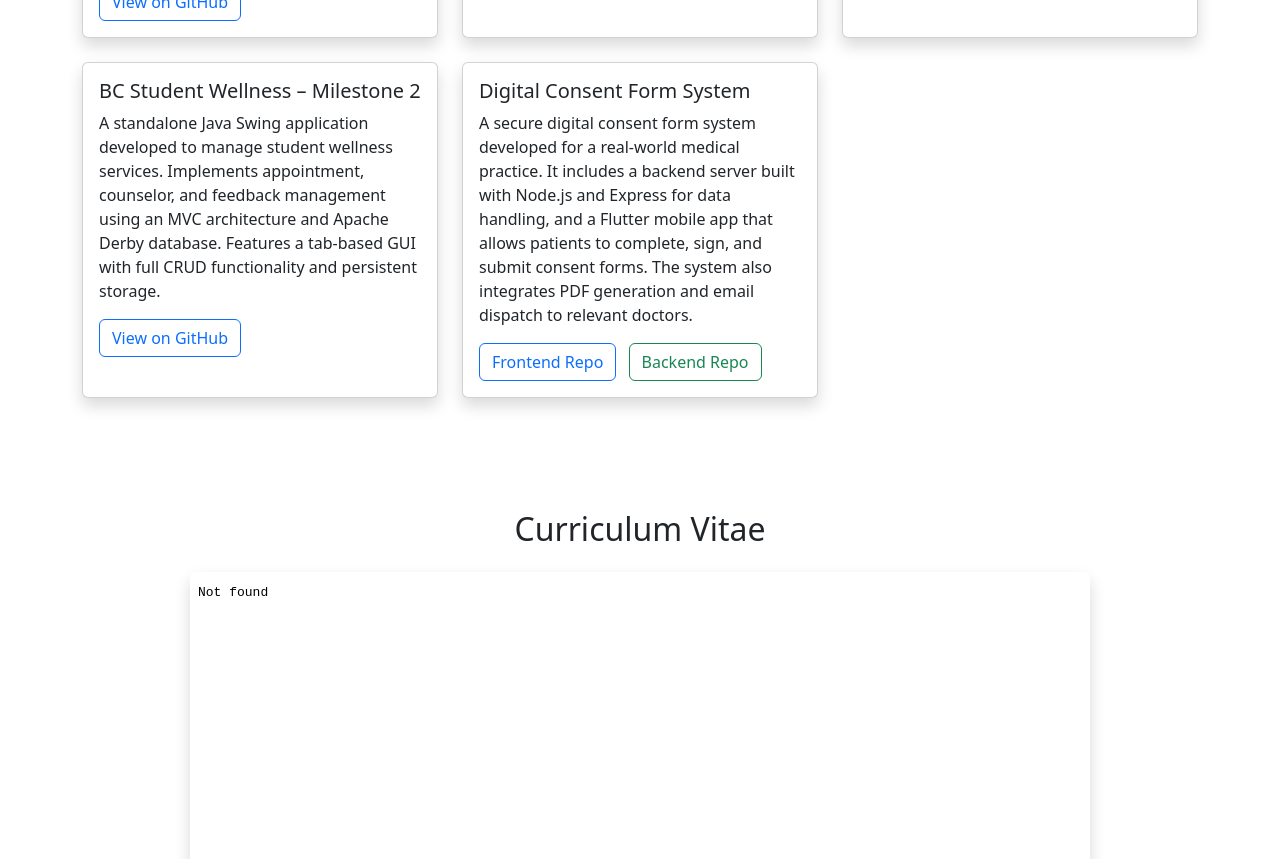
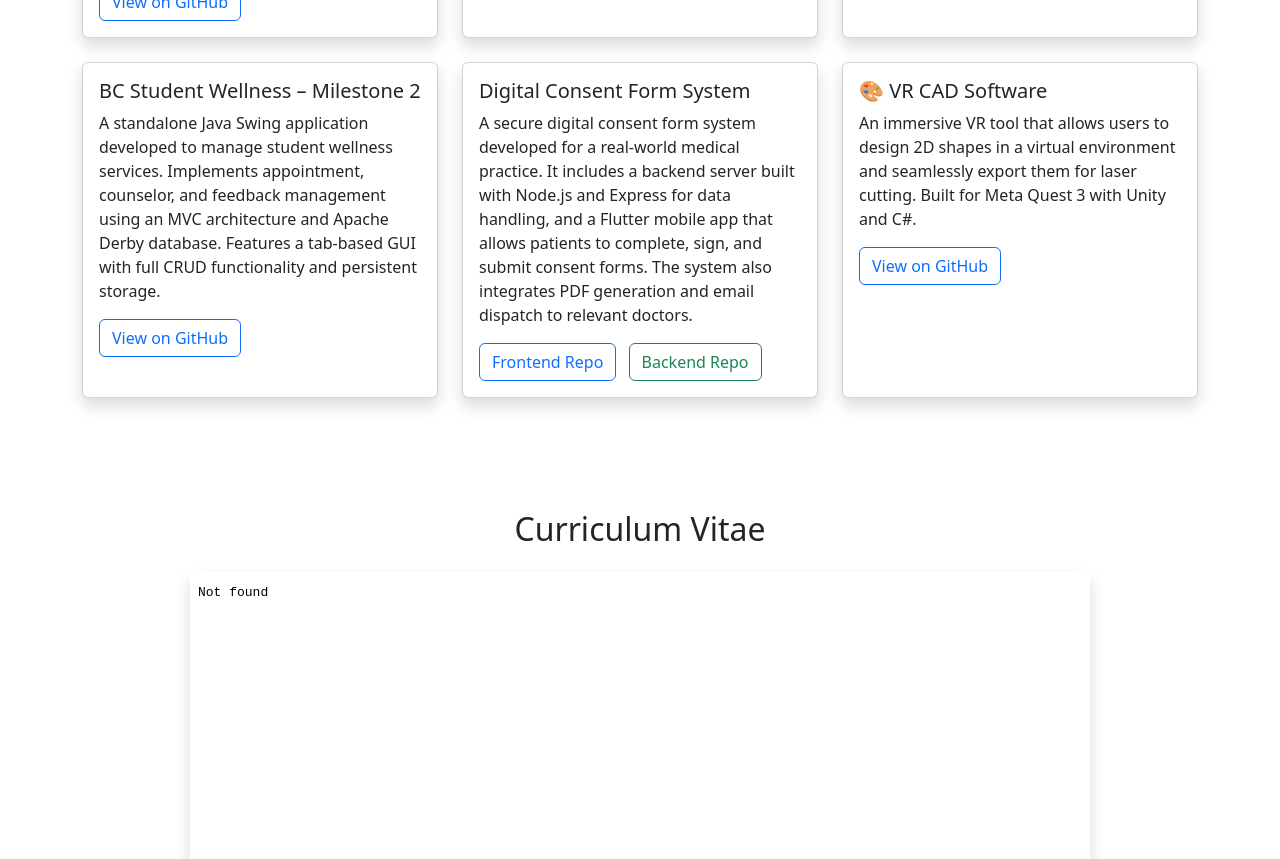
Before and after one commit to ReinardPieters/ReinardPieters.github.io, a plain HTML site: page index.html in a window 1280 px wide. Shown: the part 967-1826 px from the top of the page. Drawn offline with nearby package versions, Linux system fonts and the light colour scheme.

Commit message:
Update index.html

```diff
--- a/index.html
+++ b/index.html
@@ -157,8 +157,19 @@
             </div>
         </div>
     </div>
-
+    <div class="col-md-4">
+      <div class="card h-100 shadow">
+        <div class="card-body">
+          <h5 class="card-title">🎨 VR CAD Software</h5>
+          <p class="card-text">
+            An immersive VR tool that allows users to design 2D shapes in a virtual environment
+            and seamlessly export them for laser cutting. Built for Meta Quest 3 with Unity and C#.
+          </p>
+          <a href="https://github.com/ReinardPieters/vr-cad-software" target="_blank" class="btn btn-outline-primary">View on GitHub</a>
+        </div>
+      </div>
     </div>
+  </div>
   </section>
 
     <!-- CV Section -->
```
